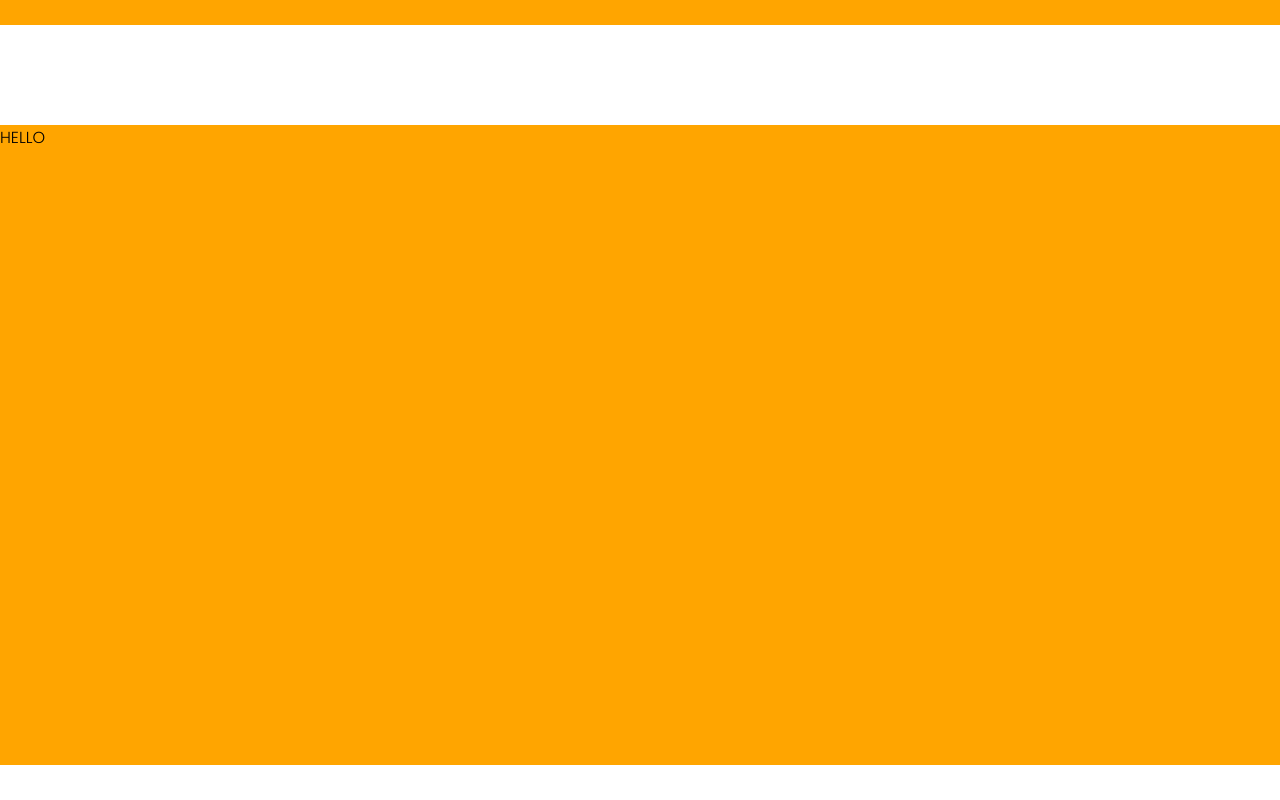
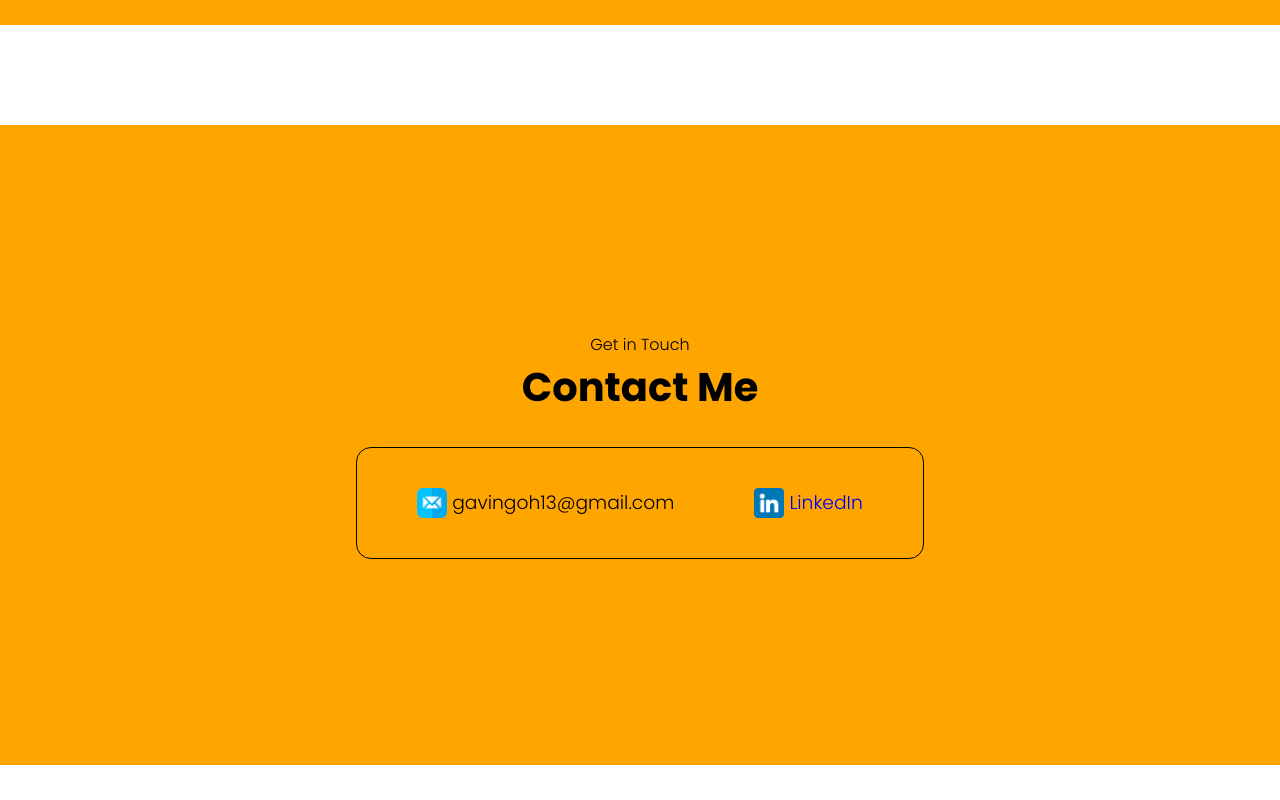
Before and after one commit to gavin331/personal-website, a React (Vite) app in the folder personal website/: page / in a window 1280 px wide. Shown: the part 3020-3820 px from the top of the page. Built offline with nearby package versions, Linux system fonts and the light colour scheme.

Commit message:
Add contact me section

```diff
--- a/personal website/src/App.jsx
+++ b/personal website/src/App.jsx
@@ -3,6 +3,7 @@ import IntroContent from './IntroContent.jsx'
 import AboutMe from './AboutMe.jsx'
 import Experience from './Experience.jsx'
 import Projects from './Projects.jsx'
+import Contact from './Contact.jsx'
 
 function App() {
 	return (
@@ -12,10 +13,7 @@ function App() {
 		<AboutMe/>
 		<Experience/>
 		<Projects/>
-		<section>HELLO</section>
-		<section>HELLO</section>
-		<section>HELLO</section>
-
+		<Contact/>
 		</>
 	)
 }
--- /dev/null
+++ b/personal website/src/Contact.jsx
@@ -0,0 +1,26 @@
+import '/src/css/Contact.css';
+import GridItem from './GridItem';
+
+
+function Contact() {
+    return(
+        <>
+            <section className='contact'>
+                <p>Get in Touch</p>
+                <h1 className="section-second-line">Contact Me</h1>
+                <div className='contact-box'>
+                    <GridItem logoSrc="/src/assets/mail.png" alt="email logo" name="gavingoh13@gmail.com"/>
+                    {/* Cannot use a griditem for the linkedin field because griditem is not clickable */}
+                    <div className='grid-item'>
+                        <img className="grid-item-logo" src="/src/assets/linkedin.png" alt="linkedin logo"></img>
+                        <a href="https://www.linkedin.com/in/gavin-goh-85a51a22a/" target="_blank" style={{ textDecoration: 'none' }}>
+                            <h3>LinkedIn</h3>
+                        </a>
+                    </div>
+                </div>
+            </section>
+        </>
+    )
+}
+
+export default Contact
--- /dev/null
+++ b/personal website/src/css/Contact.css
@@ -0,0 +1,19 @@
+.contact {
+    display: flex;
+    flex-direction: column;
+    align-items: center;
+    justify-content: center;
+}
+
+.contact-box {
+    border: 1px solid black;
+    border-radius: 15px;
+    padding: 20px;
+    display: flex;
+    flex-direction: row;
+    margin-top: 30px;
+}
+
+.contact-field {
+    margin: 10px;
+}
```
Also changed, not shown: personal website/src/assets/linkedin.png (added), personal website/src/assets/mail.png (added).
